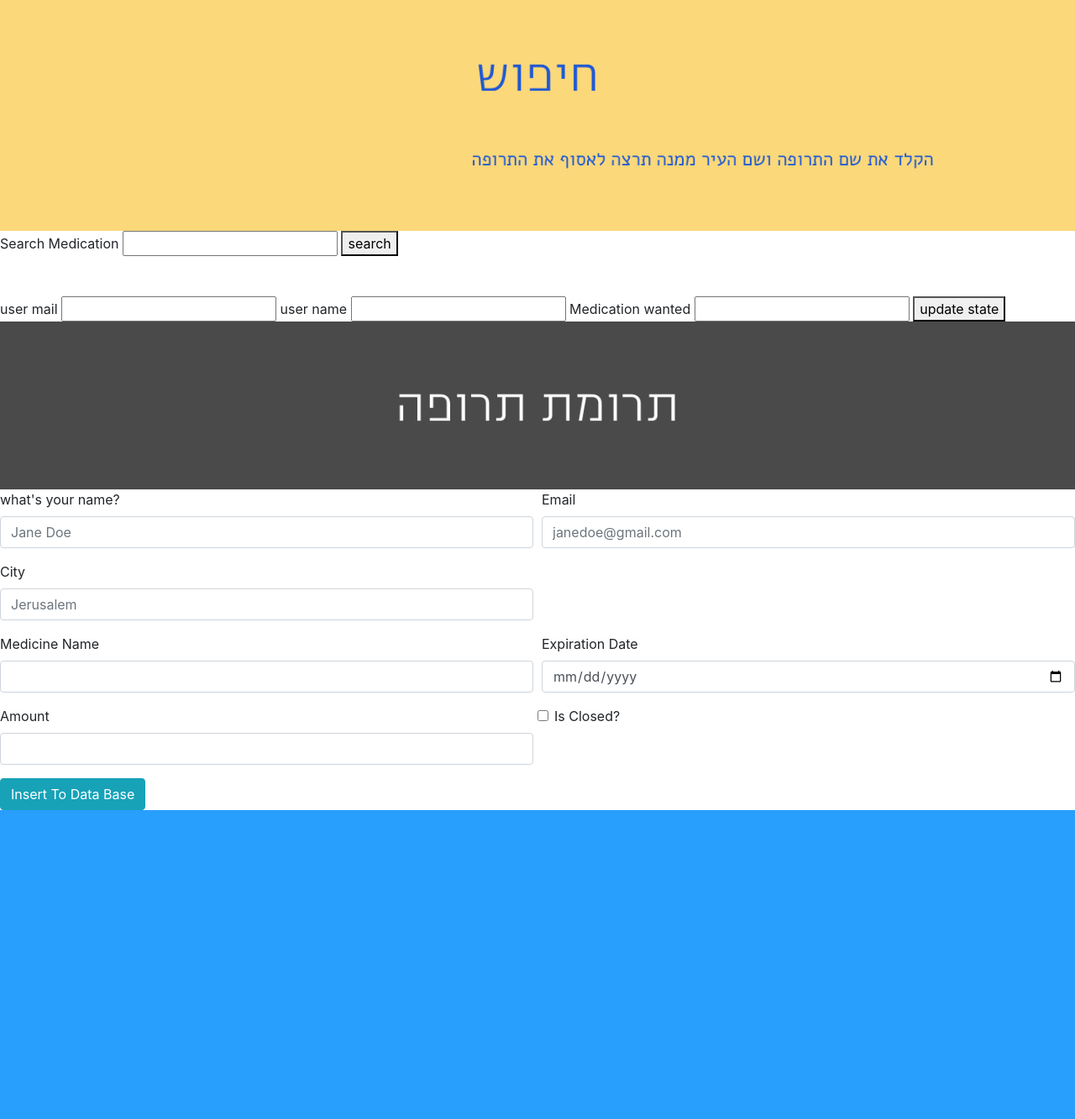
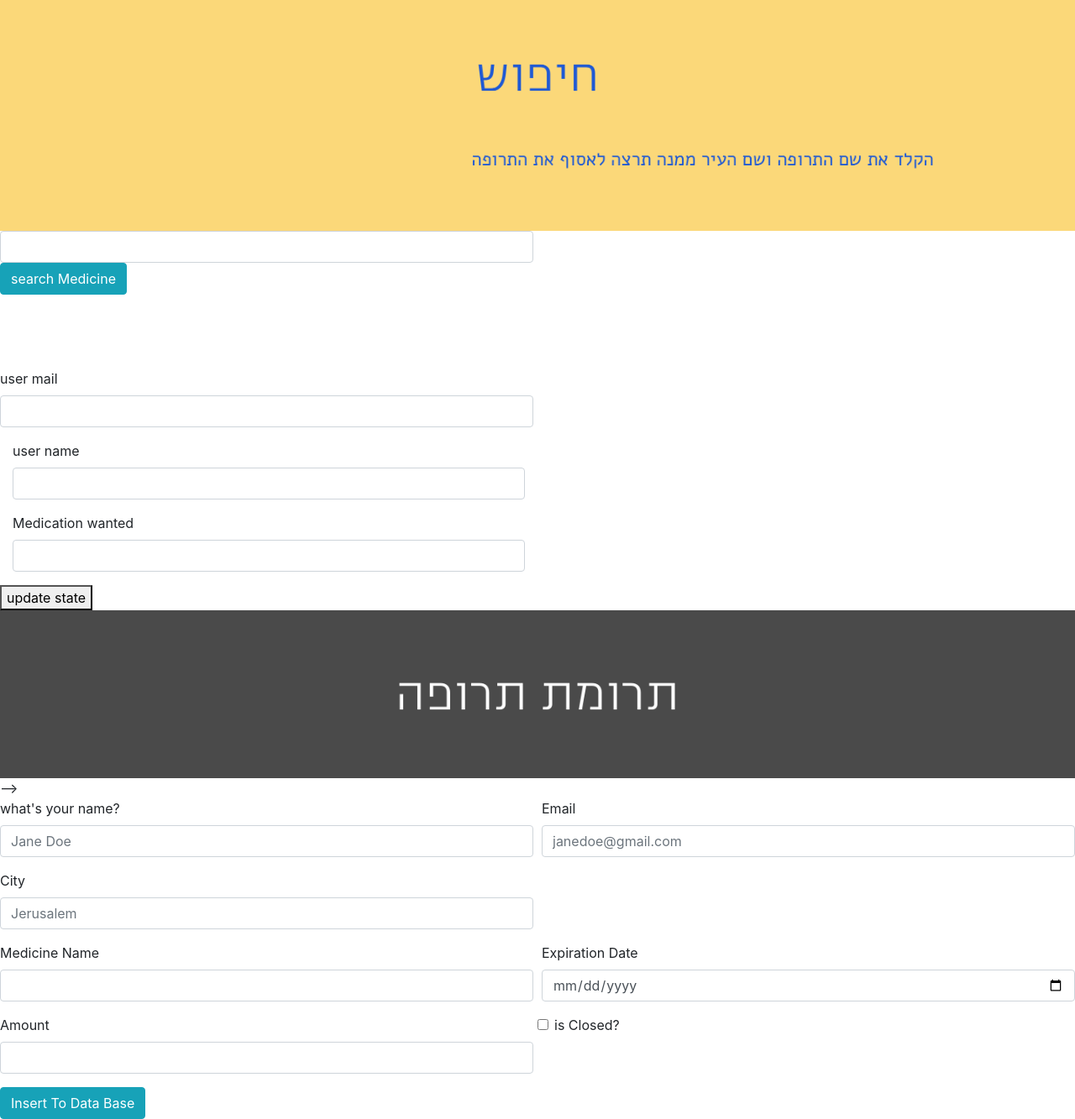
Before and after one commit to avisagal/nettas-project, a Flask app: template templates/final_website.html in a window 1280 px wide. Shown: the part 693-2026 px from the top of the page at 84% size. Before the commit the page ends 1658 px from the top, so only its background shows below. Run offline with Flask 2, Linux system fonts and the light colour scheme; the template is opened without the code that fills it, so the values that code supplies are empty; some libraries are stand-ins or nearby versions.

Commit message:
push final web after michael

```diff
--- a/templates/final_website.html
+++ b/templates/final_website.html
@@ -1,35 +1,66 @@
 <!DOCTYPE html>
 <html lang="en">
+
 <head>
-	<link rel="stylesheet" href="https://stackpath.bootstrapcdn.com/bootstrap/4.1.0/css/bootstrap.min.css" integrity="sha384-9gVQ4dYFwwWSjIDZnLEWnxCjeSWFphJiwGPXr1jddIhOegiu1FwO5qRGvFXOdJZ4" crossorigin="anonymous">
-	<script src="https://code.jquery.com/jquery-3.3.1.slim.min.js" integrity="sha384-q8i/X+965DzO0rT7abK41JStQIAqVgRVzpbzo5smXKp4YfRvH+8abtTE1Pi6jizo" crossorigin="anonymous"></script>
-	<script src="https://cdnjs.cloudflare.com/ajax/libs/popper.js/1.14.0/umd/popper.min.js" integrity="sha384-cs/chFZiN24E4KMATLdqdvsezGxaGsi4hLGOzlXwp5UZB1LY//20VyM2taTB4QvJ" crossorigin="anonymous"></script>
-	<script src="https://stackpath.bootstrapcdn.com/bootstrap/4.1.0/js/bootstrap.min.js" integrity="sha384-uefMccjFJAIv6A+rW+L4AHf99KvxDjWSu1z9VI8SKNVmz4sk7buKt/6v9KI65qnm" crossorigin="anonymous"></script>
+    <link rel="stylesheet" href="https://stackpath.bootstrapcdn.com/bootstrap/4.1.0/css/bootstrap.min.css" integrity="sha384-9gVQ4dYFwwWSjIDZnLEWnxCjeSWFphJiwGPXr1jddIhOegiu1FwO5qRGvFXOdJZ4"
+        crossorigin="anonymous">
+    <script src="https://code.jquery.com/jquery-3.3.1.slim.min.js" integrity="sha384-q8i/X+965DzO0rT7abK41JStQIAqVgRVzpbzo5smXKp4YfRvH+8abtTE1Pi6jizo"
+        crossorigin="anonymous"></script>
+    <script src="https://cdnjs.cloudflare.com/ajax/libs/popper.js/1.14.0/umd/popper.min.js" integrity="sha384-cs/chFZiN24E4KMATLdqdvsezGxaGsi4hLGOzlXwp5UZB1LY//20VyM2taTB4QvJ"
+        crossorigin="anonymous"></script>
+    <script src="https://stackpath.bootstrapcdn.com/bootswatch/4.1.0/superhero/bootstrap.min.css" integrity="sha384-uefMccjFJAIv6A+rW+L4AHf99KvxDjWSu1z9VI8SKNVmz4sk7buKt/6v9KI65qnm"
+        crossorigin="anonymous"></script>
 </head>
+
 <body>
     <div>
-        <img src="baner.png" class="img-fluid" alt = "Responsive image">
-        <img src="p1.png" class="img-fluid" alt = "Responsive image">
+        <img src="baner.png" class="img-fluid" alt="Responsive image">
+        <img src="p1.png" class="img-fluid" alt="Responsive image">
     </div>
     <div>
         <!-- <script src="https://code.jquery.com/jquery-3.1.0.min.js" crossorigin="anonymous"></script> -->
-        <img src="p2.png" class="img-fluid" alt = "Responsive image">
-        <hi>Search Medication</hi>
-        <input type="text" id="ti">
-        <button onclick="hi()"> search</button> <br><br><br>
-        <hi>user mail</hi>
-        <input type="text" id="t2">
-        <hi>user name</hi>
-        <input type="text" id="t3">
-        <hi>Medication wanted</hi>
-        <input type="text" id="t4">
+        <img src="p2.png" class="img-fluid" alt="Responsive image">
+        <div class="form-row">
+            <div class="form-group col-md-6">
+                <!-- <hi>Search Medication</hi> -->
+
+                <!-- <input type="personName" class="form-control" id="inputpersonName" placeholder="Jane Doe"> -->
+                <!-- <label for="inputpersonName">Search Medication</label> -->
+                <input class="form-control" type="text" id="ti" align = "center" >
+                <button onclick="hi()" type="submit" class="btn btn-info"> search Medicine</button>
+            </div>
+        </div>
+        <br>
+        <br>
+        <br>
+        <div class="form-row">
+            <div class="form-group col-md-6">
+                <label for="inputpersonName">user mail</label>
+                <!-- <hi>user mail</hi> -->
+                <input class="form-control" type="text" id="t2">
+            </div>
+        </div>
+        <!-- <hi>user name</hi> -->
+        <div class="form-group col-md-6">
+            <label for="inputpersonName">user name</label>
+            <input class="form-control" type="text" id="t3">
+        </div>
+    </div>
+    <div class="form-group col-md-6">
+        <label for="inputpersonName">Medication wanted</label>
+        <!-- <hi>Medication wanted</hi> -->
+        <input class="form-control" type="text" id="t4">
+    </div>
     <button onclick="sendForMail()"> update state</button>
+    </div>
+    </div>
+    </div>
     <script>
         const inputTag = document.getElementById('ti');
         const inputTag1 = document.getElementById('t2')
         const inputTag2 = document.getElementById('t3')
         const inputTag3 = document.getElementById('t4')
-            function convertToTable(data){
+        function convertToTable(data) {
             var table = document.createElement("table");
             table.className = "table table-dark";
             document.body.appendChild(table);
@@ -43,7 +74,7 @@
             }
 
             for (var i = 0; i < Object.keys(data).length; i++) {
-                    var ir = table.insertRow(i+1);
+                var ir = table.insertRow(i + 1);
                 var varTemp = data[Object.keys(data)[i]];
                 for (var j = 0; j < col.length; j++) {
                     var tabCell = ir.insertCell(j);
@@ -54,7 +85,8 @@
 
 
         function hi() {
-        fetch(`/check=${inputTag.value}` ).then((response) => {return response.json()
+            fetch(`/check=${inputTag.value}`).then((response) => {
+                return response.json()
             }).then(data => {
                 convertToTable(data);
             })
@@ -62,14 +94,14 @@
 
         }
 
-            function sendForMail(){
+        function sendForMail() {
             const inputTag1 = document.getElementById('t2');
             const inputTag2 = document.getElementById('t3');
             const inputTag3 = document.getElementById('t4');
             var mailVal = inputTag1.value;
             var nameVal = inputTag2.value;
             var medVal = inputTag3.value;
-                        $.post( "/add_waiting", {mail:mailVal, name:nameVal, med:medVal});
+            $.post("/add_waiting", { mail: mailVal, name: nameVal, med: medVal });
             inputTag1.innerHTML = "";
             inputTag2.innerHTML = "";
             inputTag3.innerHTML = "";
@@ -80,7 +112,11 @@
 
     </div>
     <div>
-            <img src="p3.png" class="img-fluid" alt = "Responsive image">
+        <img src="p3.png" class="img-fluid" alt="Responsive image">
+        <!-- <script src="https://code.jquery.com/jquery-3.1.0.min.js" crossorigin="anonymous"></script>
+        <script src="https://cdnjs.cloudflare.com/ajax/libs/popper.js/1.14.0/umd/popper.min.js" crossorigin="anonymous"></script>
+        <!-- <script src="https://stackpath.bootstrapcdn.com/bootstrap/4.1.0/js/bootstrap.min.js" integrity="sha384-uefMccjFJAIv6A+rW+L4AHf99KvxDjWSu1z9VI8SKNVmz4sk7buKt/6v9KI65qnm" crossorigin="anonymous"></script> -->
+        <!-- <script src="https://stackpath.bootstrapcdn.com/bootswatch/4.1.0/superhero/bootstrap.min.css"  crossorigin="anonymous"></script> --> -->
         <div>
             <div class="form-row">
                 <div class="form-group col-md-6">
@@ -110,14 +146,30 @@
                             <input type="number" class="form-control" id="Amount">
                             </div>
                     <div class="form-check">
-                                <input class="form-check-input" type="checkbox" id="gridCheck">Is Closed?</label>
-                                <!-- <label class="form-check-label" for="gridCheck">
+                        <input class="form-check-input" type="checkbox" id="gridCheck">
+                        <label class="form-check-label" for="gridCheck">
                             is Closed?
-                                </label> -->
+                        </label>
                         </div>
                     </div>
-                        <button onclick="sendToDB()" type="submit" class="btn btn-info">Insert To Data Base</button>
+                <button onclick="sendToDB()" class="btn btn-info">Insert To Data Base</button>
               </div>
-    </div>
+        <script>
+            function sendToDB(){
+                var inputpersonName = document.getElementById("inputpersonName").value;
+                var inputEmail = document.getElementById("inputEmail").value;
+                var inputCity = document.getElementById("inputCity").value;
+                var inputMedName = document.getElementById("inputMedName").value;
+                var inputExpirationDate =document.getElementById("inputExpirationDate").value;
+                var inputAmount =document.getElementById("Amount").value;
+                var isChecked =document.getElementById("gridCheck").value;
+                $.post( "/add", {med_name:inputMedName, date:inputExpirationDate, amount:inputAmount, is_closed:isChecked, city:inputCity, owner_mail:inputEmail, owner_name:inputpersonName })
+               .done(function( data ) {
+                 alert( "Data Loaded: " + data );
+               });
+            }
+
+        </script>
 </body>
+
 </html>
--- a/templates/insert.html
+++ b/templates/insert.html
@@ -52,7 +52,7 @@
                     </div>
                 </div>
             <button onclick="sendToDB()" type="submit" class="btn btn-info">Insert To Data Base</button>
-          </form>
+            </div>
     <script src="https://code.jquery.com/jquery-3.3.1.slim.min.js" integrity="sha384-q8i/X+965DzO0rT7abK41JStQIAqVgRVzpbzo5smXKp4YfRvH+8abtTE1Pi6jizo" crossorigin="anonymous"></script>
     <script src="https://cdnjs.cloudflare.com/ajax/libs/popper.js/1.14.0/umd/popper.min.js" integrity="sha384-cs/chFZiN24E4KMATLdqdvsezGxaGsi4hLGOzlXwp5UZB1LY//20VyM2taTB4QvJ" crossorigin="anonymous"></script>
     <script src="https://stackpath.bootstrapcdn.com/bootswatch/4.1.0/superhero/bootstrap.min.css" integrity="sha384-uefMccjFJAIv6A+rW+L4AHf99KvxDjWSu1z9VI8SKNVmz4sk7buKt/6v9KI65qnm" crossorigin="anonymous"></script>
```
Lines whose indentation alone changed are shown as unchanged.
